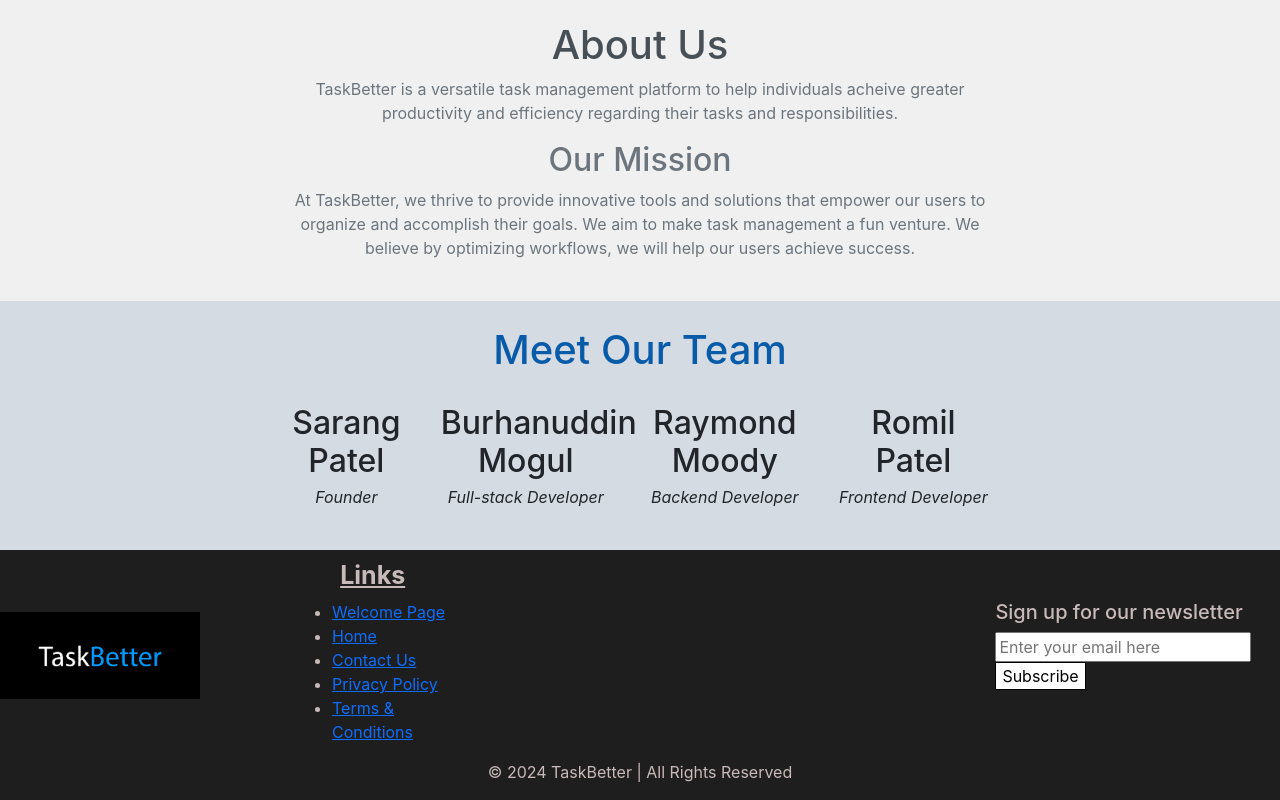
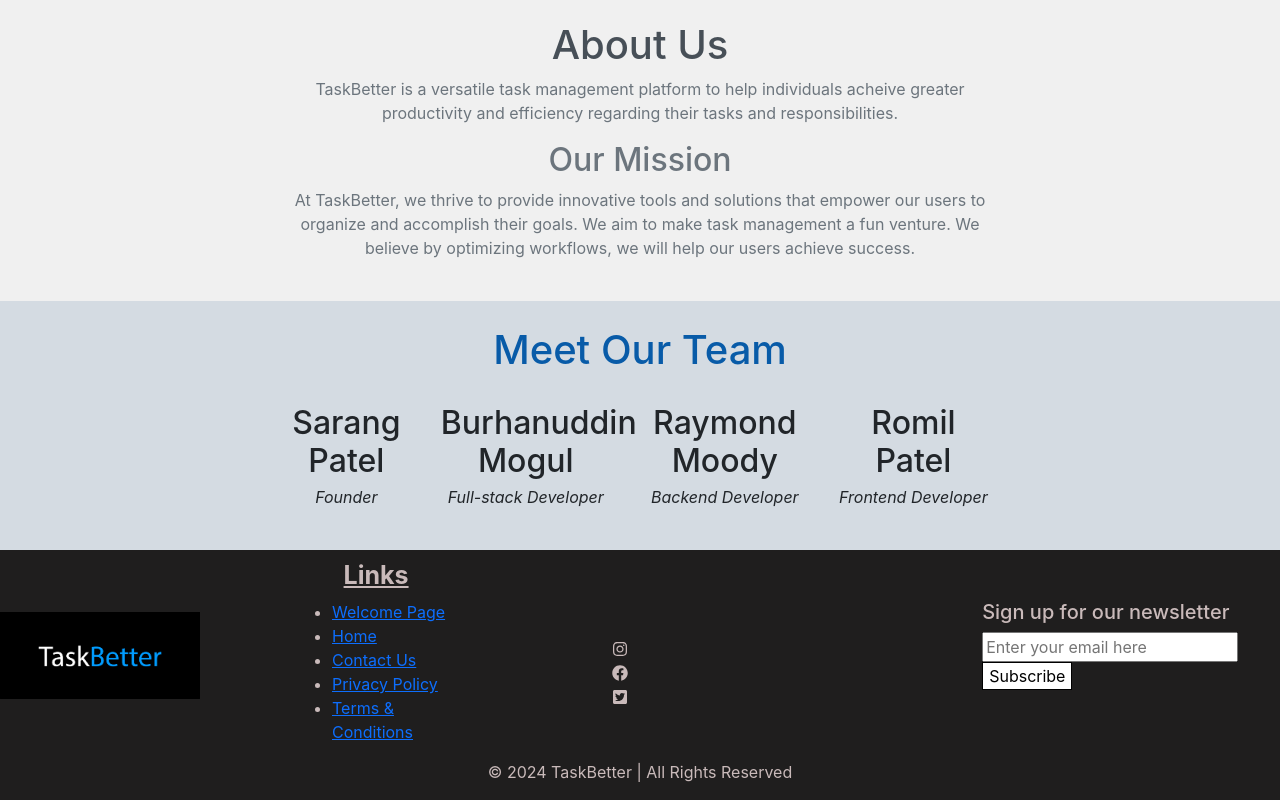
Before and after one commit to SarangAP/TaskBetter, a React (Create React App) app in the folder task-better/: page / in a window 1280 px wide. Shown: the part 493-1293 px from the top of the page. Built offline with nearby package versions, Linux system fonts and the light colour scheme; the HTML template or start-up script is replaced by a standard one.

Commit message:
Footer Modifications

```diff
--- a/task-better/src/Components/Footer/Footer.css
+++ b/task-better/src/Components/Footer/Footer.css
@@ -5,6 +5,7 @@
     position: relative;
     width: 100%;
     margin-top: auto;
+
   }
 
   .content {
@@ -39,7 +40,7 @@
 
   .newsletter {
     margin-top: -20px;
-    margin-left: 550px;
+    margin-left: 350px;
   }
 
   .newsletter input[type="email"] {
@@ -55,3 +56,10 @@
   .newsletter button:hover {
     background-color: green;
   }
+  .logoTwo{
+    height:60px;
+    width:30px;
+    padding:10px;
+    margin-left: 150px;
+    align-items:horizontally;
+  }
--- a/task-better/src/Components/Footer/Footer.jsx
+++ b/task-better/src/Components/Footer/Footer.jsx
@@ -3,6 +3,9 @@ import "./Footer.css";
 import TaskBetter_Image from "../TBNav/TaskBetterLogo.svg"
 import { ToastContainer, toast } from 'react-toastify'
 import 'react-toastify/dist/ReactToastify.css'
+import { FaInstagram } from "react-icons/fa";
+import { FaFacebook } from "react-icons/fa";
+import { FaTwitterSquare } from "react-icons/fa";
 
 const Footer = () => {
   const [email, setEmail] = useState("");
@@ -23,6 +26,7 @@ const Footer = () => {
         <div className="logo">
           <img src={TaskBetter_Image} alt="TaskBetter Logo" />
         </div>
+
         <nav className="footer-nav">
           <div className="link-title">
             <h2>Links</h2>
@@ -35,6 +39,15 @@ const Footer = () => {
             <li><a href="/terms">Terms & Conditions</a></li>
           </ul>
         </nav>
+        <div className="logoTwo">
+          <FaInstagram/>
+
+
+          <FaFacebook/>
+
+
+          <FaTwitterSquare/>
+        </div>
         <div className="newsletter">
           <h5>Sign up for our newsletter</h5>
           <form onSubmit={handleSubmit} >
```
